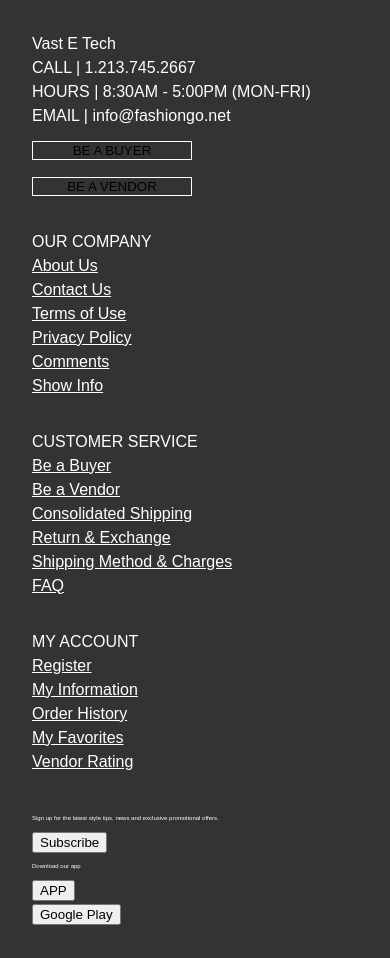
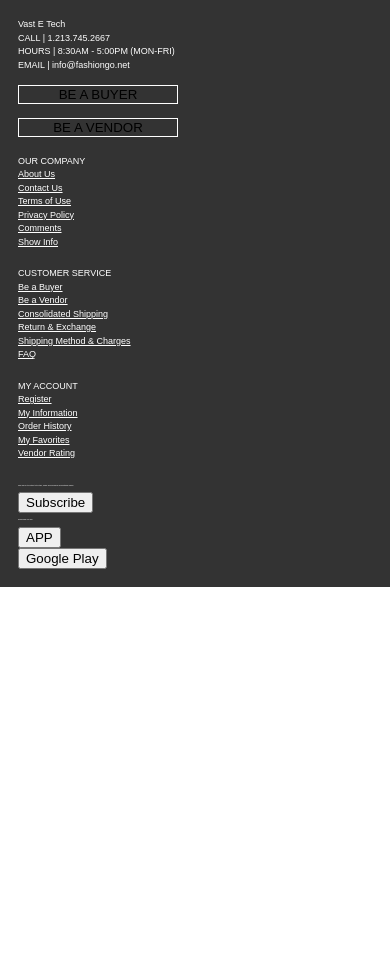
Before and after one commit to danieljoonkimm/Yippido, a React app in the folder client/: page / in a window 390 px wide. After the commit the page ends 844 px from the top, so only its background shows below. Built offline with nearby package versions, Linux system fonts and the light colour scheme; the HTML template or start-up script is replaced by a standard one.

Commit message:
[edit] fixing footer font

```diff
--- a/client/src/components/CompanyFooter/companyFooter.scss
+++ b/client/src/components/CompanyFooter/companyFooter.scss
@@ -4,4 +4,11 @@
   width: 100%;
   padding: 1em;
   line-height: 1.5em;
+  font-size: 12px;
 }
+
+@media only screen and (max-width: 769px) {
+  #companyFooter_container {
+    font-size: 9px;
+  }
+}
```
Also changed, not shown: client/public/dist/bundle.js.
